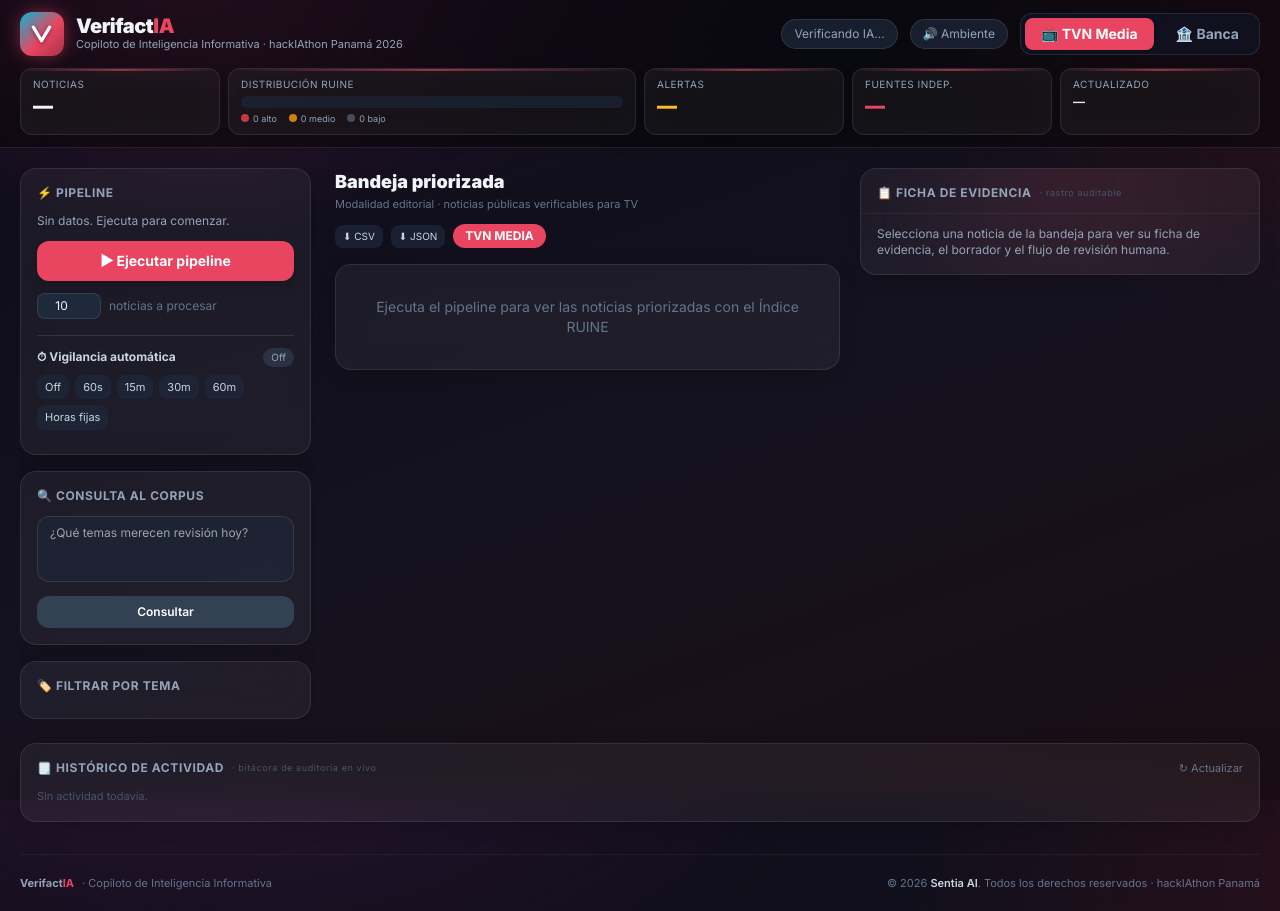
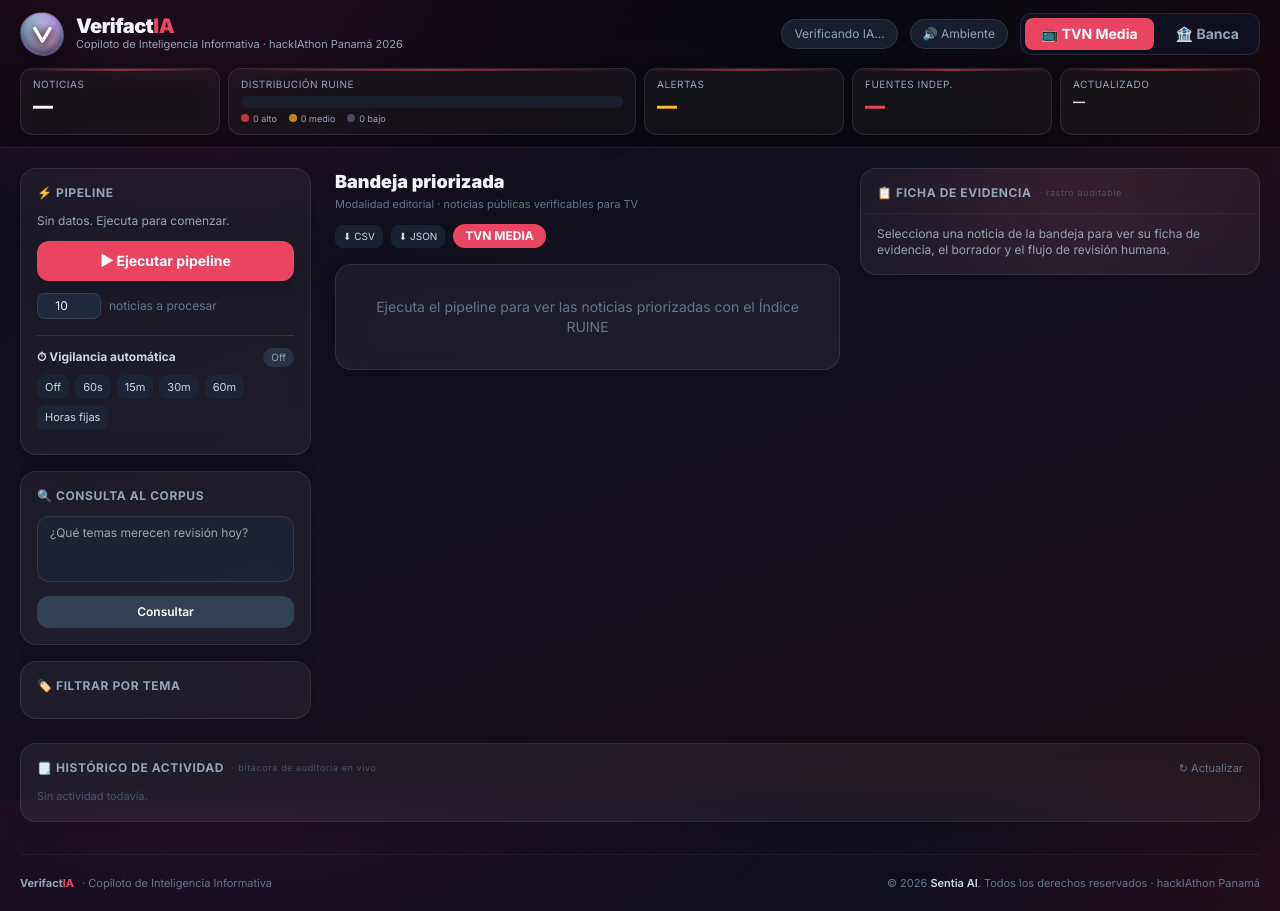
Before and after one commit to sentiaverse-lab/verifactia, a website: page public/index.html in a window 1280 px wide. Drawn offline with nearby package versions, Linux system fonts and the light colour scheme; no server answers.

Commit message:
Logo V: cyber liquid-glass morph (blobs liquidos, vidrio, borde iridiscente)

```diff
--- a/public/index.html
+++ b/public/index.html
@@ -56,21 +56,54 @@
     .kpi:hover { border-color: rgba(var(--accent-rgb),.4); transform: translateY(-1px); }
     /* Logo con glow dinámico */
     .logo-glow { box-shadow: 0 0 18px -2px rgba(var(--accent-rgb),.6); }
-    /* ── Logo V "wow": V que es un checkmark de verificación, con glow y anillo ── */
-    .vlogo{position:relative;background:linear-gradient(135deg,#06b6d4 0%,var(--accent) 55%,#a8324a 100%);overflow:visible}
-    .vlogo svg{width:66%;height:66%;filter:drop-shadow(0 1px 2px rgba(0,0,0,.45))}
-    .vlogo .vpath{stroke:#fff;stroke-width:3.6;stroke-linecap:round;stroke-linejoin:round;fill:none}
-    /* El trazo arranca visible; la animación de "dibujado" es un extra encima */
-    .vlogo .vpath{stroke-dasharray:48;stroke-dashoffset:0}
-    .vlogo.anim .vpath{stroke-dashoffset:48;animation:vdraw 1s cubic-bezier(.22,1,.36,1) .15s forwards}
+    /* ══ Logo V — CYBER LIQUID-GLASS MORPH ══════════════════════════════════
+       Panel de vidrio translúcido con blobs líquidos que se deforman por dentro,
+       reflejo especular, borde iridiscente y la V/check de verificación encima. */
+    .vlogo{position:relative;overflow:hidden;isolation:isolate;
+      background:linear-gradient(140deg, rgba(255,255,255,.14), rgba(255,255,255,.02));
+      border:1px solid rgba(255,255,255,.22);
+      box-shadow:0 4px 20px -6px rgba(0,0,0,.6), inset 0 1px 1px rgba(255,255,255,.35), inset 0 -8px 16px -8px rgba(0,0,0,.5);
+      backdrop-filter:blur(6px) saturate(1.3);
+      animation:vmorphShape 9s ease-in-out infinite}
+    /* El contenedor cambia su radio = sensación de "líquido" que respira */
+    @keyframes vmorphShape{
+      0%,100%{border-radius:14px}
+      33%{border-radius:46% 54% 50% 50% / 55% 48% 52% 45%}
+      66%{border-radius:52% 48% 46% 54% / 44% 56% 44% 56%}}
+    /* Blobs de color que flotan y se deforman dentro del vidrio */
+    .vlogo .blob{position:absolute;width:150%;height:150%;left:-25%;top:-25%;z-index:-1;
+      filter:blur(6px);mix-blend-mode:screen;opacity:.9}
+    .vlogo .blob.c{background:radial-gradient(circle at 35% 35%, #06b6d4 0%, transparent 60%);
+      animation:vblobA 7s ease-in-out infinite}
+    .vlogo .blob.m{background:radial-gradient(circle at 65% 70%, var(--accent) 0%, transparent 58%);
+      animation:vblobB 8.5s ease-in-out infinite}
+    .vlogo .blob.p{background:radial-gradient(circle at 60% 30%, #a855f7 0%, transparent 55%);
+      animation:vblobC 6.2s ease-in-out infinite}
+    @keyframes vblobA{0%,100%{transform:translate(0,0) scale(1)}50%{transform:translate(14%,10%) scale(1.25)}}
+    @keyframes vblobB{0%,100%{transform:translate(0,0) scale(1.1)}50%{transform:translate(-12%,-14%) scale(.85)}}
+    @keyframes vblobC{0%,100%{transform:translate(0,0) scale(.9)}50%{transform:translate(10%,-10%) scale(1.2)}}
+    /* Reflejo especular de vidrio (banda de luz arriba) */
+    .vlogo::before{content:'';position:absolute;inset:0;z-index:1;pointer-events:none;border-radius:inherit;
+      background:linear-gradient(160deg, rgba(255,255,255,.5) 0%, rgba(255,255,255,.12) 22%, transparent 46%)}
+    /* Borde iridiscente animado */
+    .vlogo::after{content:'';position:absolute;inset:0;z-index:2;pointer-events:none;border-radius:inherit;padding:1px;
+      background:linear-gradient(130deg,#06b6d4,var(--accent),#a855f7,#06b6d4);background-size:300% 300%;
+      -webkit-mask:linear-gradient(#000 0 0) content-box,linear-gradient(#000 0 0);-webkit-mask-composite:xor;mask-composite:exclude;
+      opacity:.75;animation:viris 6s linear infinite}
+    @keyframes viris{0%{background-position:0% 50%}100%{background-position:300% 50%}}
+    /* La V / check encima del vidrio */
+    .vlogo svg{position:relative;z-index:3;width:64%;height:64%;
+      filter:drop-shadow(0 1px 3px rgba(0,0,0,.7)) drop-shadow(0 0 4px rgba(0,0,0,.4))}
+    .vlogo .vpath{stroke:#fff;stroke-width:4;stroke-linecap:round;stroke-linejoin:round;fill:none;
+      stroke-dasharray:48;stroke-dashoffset:0}
+    .vlogo.anim .vpath{stroke-dashoffset:48;animation:vdraw 1.1s cubic-bezier(.22,1,.36,1) .15s forwards}
     @keyframes vdraw{to{stroke-dashoffset:0}}
-    .vlogo::after{content:'';position:absolute;inset:-3px;border-radius:14px;border:1.5px solid rgba(var(--accent-rgb),.55);
-      opacity:0;animation:vring 2.8s ease-out infinite}
-    @keyframes vring{0%{opacity:.7;transform:scale(1)}70%{opacity:0;transform:scale(1.25)}100%{opacity:0}}
-    .vlogo:hover{transform:scale(1.07) rotate(-3deg)}
+    .vlogo:hover{transform:scale(1.08)}
     .vlogo:hover .vgear{opacity:1} .vlogo:hover .vmark{opacity:0}
-    .vmark,.vgear{transition:opacity .25s}
-    @media (prefers-reduced-motion: reduce){.vlogo .vpath{animation:none;stroke-dashoffset:0}.vlogo::after{animation:none;opacity:0}}
+    .vmark,.vgear{transition:opacity .25s} .vgear{z-index:3}
+    @media (prefers-reduced-motion: reduce){
+      .vlogo,.vlogo .blob,.vlogo::after{animation:none}
+      .vlogo{border-radius:14px}.vlogo .vpath{stroke-dashoffset:0}}
     /* Botones de modo activo con brillo */
     .mode-active { box-shadow: 0 0 16px -3px rgba(var(--accent-rgb),.7); }
 
@@ -134,7 +167,11 @@
   <header class="sticky top-0 z-30 border-b border-white/10 bg-black/40 backdrop-blur-xl px-5 py-3">
     <div class="max-w-[1600px] mx-auto flex items-center justify-between gap-4 flex-wrap">
       <div class="flex items-center gap-3 min-w-0">
-        <button onclick="abrirConfig()" title="VerifactIA · Configuración" class="vlogo anim relative w-11 h-11 rounded-xl flex items-center justify-center logo-glow shrink-0 cursor-pointer transition" aria-label="Abrir configuración">
+        <button onclick="abrirConfig()" title="VerifactIA · Configuración" class="vlogo anim relative w-11 h-11 rounded-xl flex items-center justify-center shrink-0 cursor-pointer transition" aria-label="Abrir configuración">
+          <!-- blobs líquidos de color (efecto cyber liquid-glass) -->
+          <span class="blob c" aria-hidden="true"></span>
+          <span class="blob m" aria-hidden="true"></span>
+          <span class="blob p" aria-hidden="true"></span>
           <!-- V que también es un check de verificación -->
           <svg class="vmark" viewBox="0 0 32 32" fill="none" aria-hidden="true">
             <path class="vpath" d="M7 9 L16 24 L25 9" />
```
